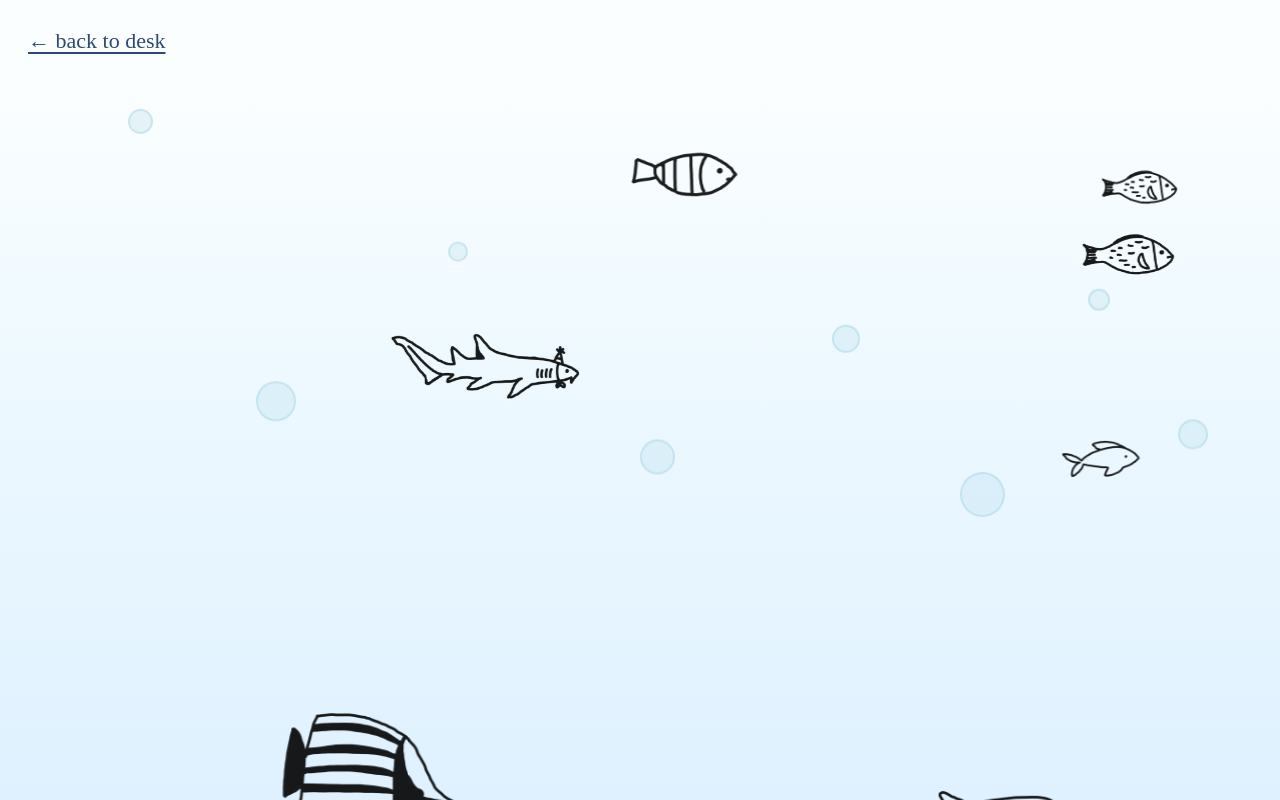
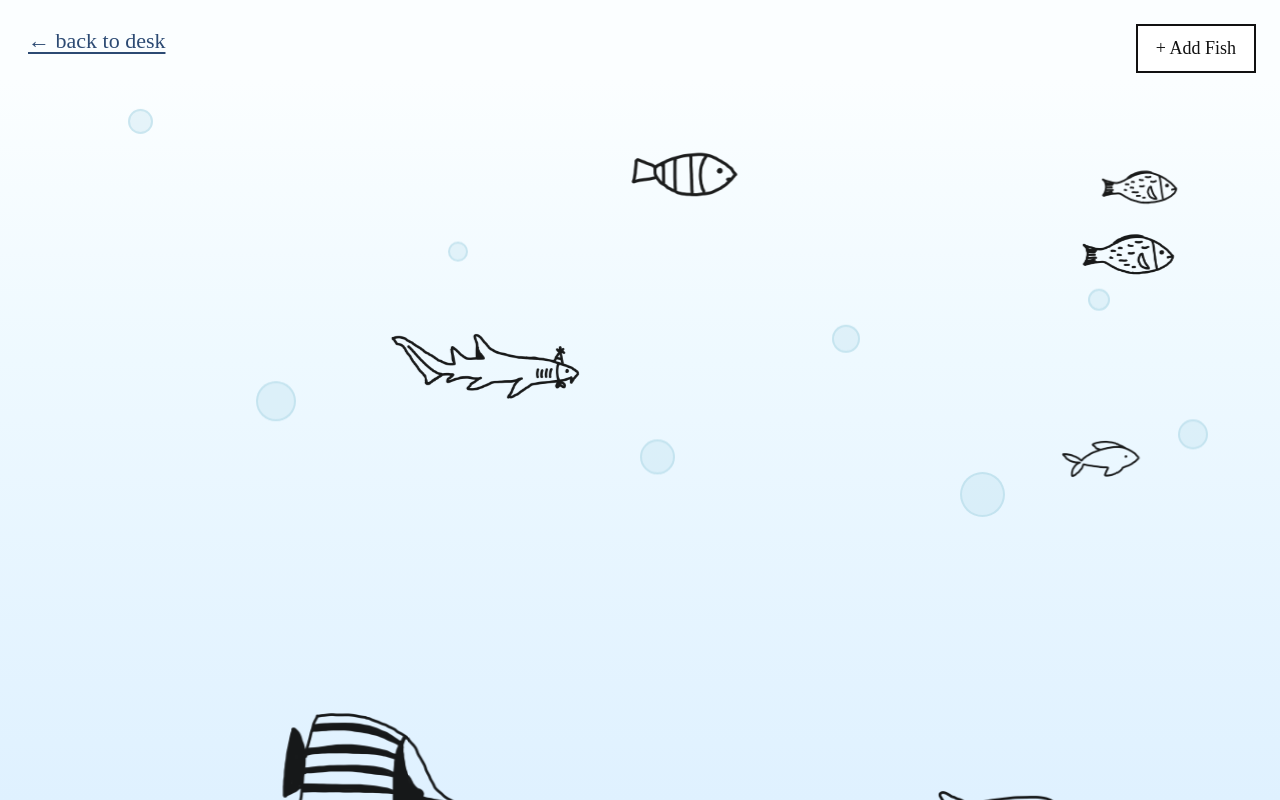
Before and after one commit to shristi2217/personal, a Next.js app: page /fish in a window 1280 px wide. Built offline with nearby package versions, Linux system fonts and the light colour scheme; a web font is replaced by a local one.

Commit message:
fix: lamp light

```diff
--- a/app/fish/fish.css
+++ b/app/fish/fish.css
@@ -289,18 +289,21 @@
 }
 
 .addFishButton {
-  position: fixed;
-  top: 24px;
-  right: 24px;
+  position: fixed !important;
+  top: 24px !important;
+  right: 24px !important;
 
-  z-index: 999;
+  z-index: 99999 !important;
 
   padding: 12px 18px;
 
+  background: white;
   border: 2px solid #111;
-  background: white;
 
-  cursor: pointer;
+  color: #111;
+  font-size: 18px;
+
+  display: block !important;
 }
 
 
--- a/app/fish/page.tsx
+++ b/app/fish/page.tsx
@@ -71,6 +71,12 @@ export default function FishPage() {
     <main className="fishPage">
 
 
+    <button
+      className="addFishButton"
+      onClick={() => setShowDrawModal(true)}
+    >
+      + Add Fish
+    </button>
 
       {/* Original fish */}
 
--- a/app/globals.css
+++ b/app/globals.css
@@ -543,39 +543,44 @@ body {
   font-family: inherit;
 }
 
+
+.lampDarkness {
+  position: absolute;
+  inset: 0;
+
+  background: rgba(0, 0, 0, 0.38);
+
+  pointer-events: none;
+  z-index: 1;
+}
+
 .lampGlow {
   position: absolute;
 
-  top: 12%;
-  right: 8%;
+  top: 0;
+  right: 0;
 
-  width: 650px;
-  height: 650px;
+  width: 900px;
+  height: 900px;
 
   border-radius: 50%;
 
   background: radial-gradient(
-    circle,
-    rgba(255, 230, 140, 0.35) 0%,
-    rgba(255, 230, 140, 0.18) 35%,
-    rgba(255, 230, 140, 0.08) 55%,
-    transparent 80%
+    circle at 40% 30%,
+    rgba(255, 250, 220, 0.55) 0%,
+    rgba(255, 245, 200, 0.25) 25%,
+    rgba(255, 245, 200, 0.10) 50%,
+    transparent 75%
   );
+
+  filter: blur(30px);
 
   pointer-events: none;
   z-index: 2;
 }
 
-  .lampDarkness {
-  position: absolute;
-  inset: 0;
 
-  background: rgba(0,0,0,0.58);
 
-  z-index: 1;
-
-  pointer-events: none;
-}
 
 .starLit {
   background: rgba(255,216,77,.3);
@@ -591,6 +596,13 @@ width: 2.5%;
 
   transform: scale(1.05);
 }
+
+
+.lampGlow,
+.lampDarkness {
+  transition: opacity 0.35s ease;
+}
+
 
 .radio .label {
   bottom: -85px;
--- a/app/page.tsx
+++ b/app/page.tsx
@@ -156,6 +156,7 @@ const openF1Modal = () => {
         draggable="false"
       />
       {lampOn && <div className="lampDarkness" />}
+      {lampOn && <div className="lampGlow" />}
 {lampOn && <div className="lampGlow" />}
       {/* TOP */}
 
```
Also changed, not shown: app/films/page.tsx (+7 -0 lines).
